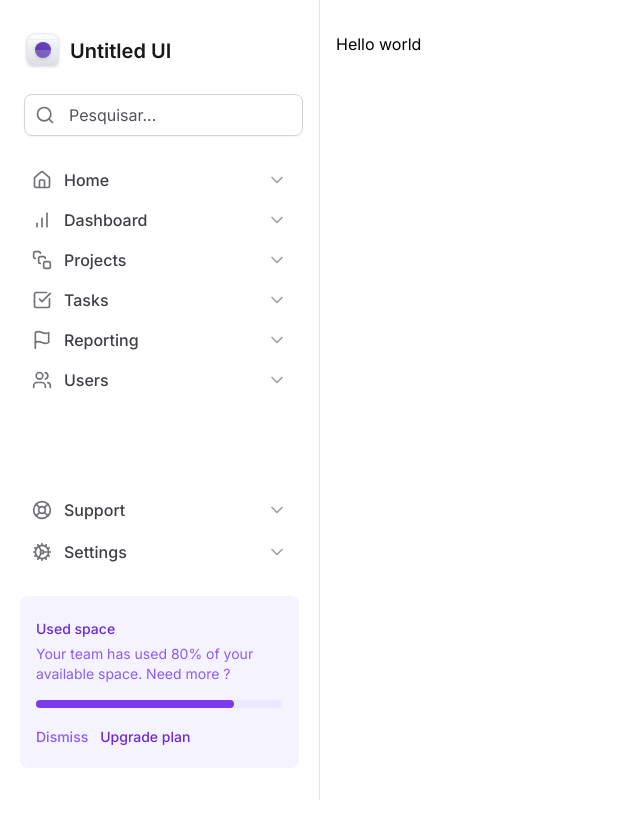
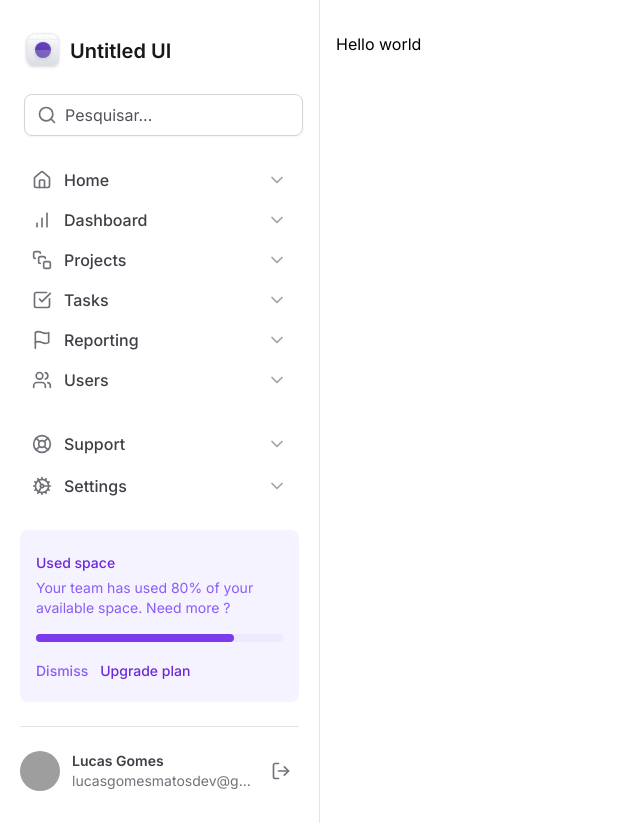
Before and after one commit to lucasgomesmatos/tailwind-next, a Next.js app: page / in a window 1280 px wide. Shown: the whole page, without its empty margins (0-640 px from the left). Before the commit the page ends 800 px from the top, so only its background shows below. Built offline with nearby package versions, Linux system fonts and the light colour scheme; grey boxes are pictures that could not be loaded.

Commit message:
feat: input pattern composicao

```diff
--- a/next.config.mjs
+++ b/next.config.mjs
@@ -1,4 +1,8 @@
 /** @type {import('next').NextConfig} */
-const nextConfig = {};
+const nextConfig = {
+  images: {
+    domains: ['github.com'],
+  },
+}
 
-export default nextConfig;
+export default nextConfig
--- /dev/null
+++ b/src/components/input/index.tsx
@@ -0,0 +1,37 @@
+'use client'
+
+import { ComponentProps } from 'react'
+
+type PrefixProps = ComponentProps<'div'>
+
+export const Prefix = (props: PrefixProps) => {
+  return <div {...props} />
+}
+
+type ControlProps = ComponentProps<'input'>
+
+export const Control = (props: ControlProps) => {
+  return (
+    <input
+      {...props}
+      className="flex-1 border-0 bg-transparent p-0 text-zinc-900 placeholder-zinc-600 outline-none"
+    />
+  )
+}
+
+export type RootProps = ComponentProps<'div'>
+
+export const Root = (props: RootProps) => {
+  return (
+    <div
+      {...props}
+      className="group mx-1 flex w-full items-center gap-2 rounded-lg border border-zinc-300 px-3 py-2 shadow-sm transition-colors duration-200 ease-in-out focus-within:border-zinc-400 group-hover:border-zinc-500"
+    />
+  )
+}
+
+export const Input = {
+  Prefix,
+  Control,
+  Root,
+}
--- /dev/null
+++ b/src/components/profile.tsx
@@ -0,0 +1,28 @@
+import { LogOut } from 'lucide-react'
+import Image from 'next/image'
+
+export const Profile = () => {
+  return (
+    <div className="flex items-center gap-3">
+      <Image
+        src="http://github.com/lucasgomesmatos.png"
+        className="h-10 w-10 rounded-full"
+        width={40}
+        height={40}
+        alt=""
+      />
+      <div className="flex flex-1 flex-col truncate">
+        <span className="text-sm font-semibold text-zinc-700">Lucas Gomes</span>
+        <span
+          className="truncate text-sm text-zinc-500"
+          title="lucasgomesmatosdev@gmail.com"
+        >
+          lucasgomesmatosdev@gmail.com
+        </span>
+      </div>
+      <button type="button" className="ml-auto rounded-md p-2 hover:bg-zinc-50">
+        <LogOut className="size-5 text-zinc-500" />
+      </button>
+    </div>
+  )
+}
--- a/src/components/sidebar/index.tsx
+++ b/src/components/sidebar/index.tsx
@@ -9,7 +9,9 @@ import {
   SquareStack,
   Users,
 } from 'lucide-react'
+import * as Input from '../input'
 import { NavItem } from '../nav-item'
+import { Profile } from '../profile'
 import { UsedSpaceWidget } from '../used-space-widget'
 import { Logo } from './logo'
 
@@ -17,14 +19,12 @@ export const Sidebar = () => {
   return (
     <aside className="flex flex-col gap-6 border-r border-zinc-200 px-5 py-8">
       <Logo />
-      <div className="group relative mx-1 flex w-full items-center gap-2 rounded-lg border border-zinc-300 px-3 py-2 shadow-sm transition-colors duration-200 ease-in-out focus-within:border-zinc-400 group-hover:border-zinc-500">
-        <Search className="absolute left-2.5 top-2.5 size-5 text-zinc-500" />
-        <input
-          type="search"
-          className="flex-1 border-0 bg-transparent p-0 pl-8 text-zinc-900 placeholder-zinc-600 outline-none"
-          placeholder="Pesquisar..."
-        />
-      </div>
+      <Input.Root>
+        <Input.Prefix>
+          <Search className="size-5 text-zinc-500" />
+        </Input.Prefix>
+        <Input.Control type="search" placeholder="Pesquisar..." />
+      </Input.Root>
       <nav className="space-y-0.5">
         <ul>
           <li>
@@ -53,6 +53,8 @@ export const Sidebar = () => {
           <NavItem title="Settings" icon={Cog} />
         </nav>
         <UsedSpaceWidget />
+        <div className="h-px bg-zinc-200" />
+        <Profile />
       </div>
     </aside>
   )
--- a/tailwind.config.ts
+++ b/tailwind.config.ts
@@ -10,6 +10,7 @@ const config: Config = {
     extend: {
       gridTemplateColumns: {
         app: 'minmax(18rem, 20rem) 1fr',
+        profile: 'min-content 1fr min-content',
       },
       colors: {
         background: 'var(--background)',
```
